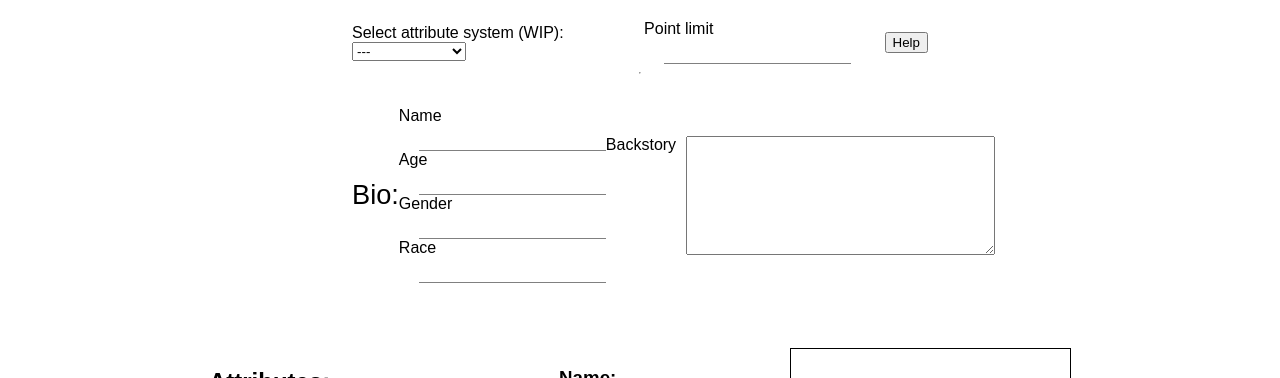
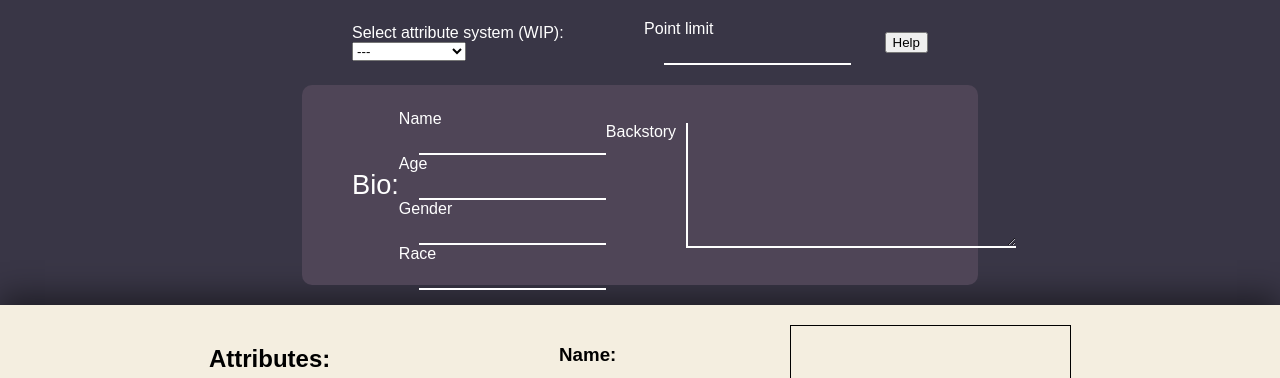
Before and after one commit to WoahJo/character-creator, a React (Vite) app: page / in a window 1280 px wide. Shown: the top 378 px of the page. Built offline with nearby package versions, Linux system fonts and the light colour scheme.

Commit message:
adding color

```diff
--- a/src/App.css
+++ b/src/App.css
@@ -7,12 +7,22 @@ body {
     display: flex;
     flex-direction: column;
     align-items: center;
-    margin-top: 20px
+    padding-top: 20px;
+    background: #393646;
+}
+
+.bio {
+    display: flex;
+    flex-direction: column;
+    justify-content: space-evenly;
+    height: 150px;
 }
 
 .formMirror {
     display: flex;
     justify-content: space-evenly;
+    background: #F4EEE0;
+    box-shadow: 0px -10px 29px rgba(0, 0, 0, 0.459)
 }
 
 .attrSelect {
@@ -24,13 +34,25 @@ body {
 
 input[type='text'] {
     border: none;
-    border-bottom: 1px grey solid;
+    border-bottom: 2px white solid;
     margin-left: 20px;
     padding: 5px;
+    background: none;
+    color: white;
+
 }
 
 input[type='text']:focus {
     outline: none;
+
+}
+
+label {
+    font-size: 1rem;
+}
+
+.attrContainer, .attrSelect {
+    color: white;
 }
 
 .attrContainer {
@@ -38,8 +60,10 @@ input[type='text']:focus {
     justify-content: space-between;
     width: 45%;
     padding: 25px 50px 25px;
-    margin-bottom: 20px;
+    margin: 20px 0;
     align-items: center;
+    background-color: #4F4557;
+    border-radius: 10px;
 }
 
 .attrContainer > p {
@@ -50,6 +74,7 @@ input[type='text']:focus {
     padding-right: 10px;
 }
 
+
 .story {
     display: flex;
     gap: 10px;
@@ -58,9 +83,21 @@ input[type='text']:focus {
 #description {
     height: 113px;
     width: 303px;
+    padding: 5px 10px 5px 15px;
+    color: white;
+    background: none;
+    border: none;
+    border-bottom: 2px white solid;
+    border-left: 2px white solid;
+    font-family: sans-serif;
+    font-size: 0.85rem;
 
     max-height: 250px;
     max-width: 400px;
+}
+
+#description:focus {
+    outline: none;
 }
 
 .helpBox {
@@ -72,4 +109,5 @@ input[type='text']:focus {
     top: 10%;
     width: 30%;
     box-shadow: 3px 3px 34px gray;
+    color: black;
 }
--- a/src/App.jsx
+++ b/src/App.jsx
@@ -77,7 +77,6 @@ function App() {
             <p>[Click this window to close]</p>
           </div>
         </div>
-        <hr></hr>
         <div className="attrContainer">
           <p>Bio:</p>
           <div className="bio">
```
